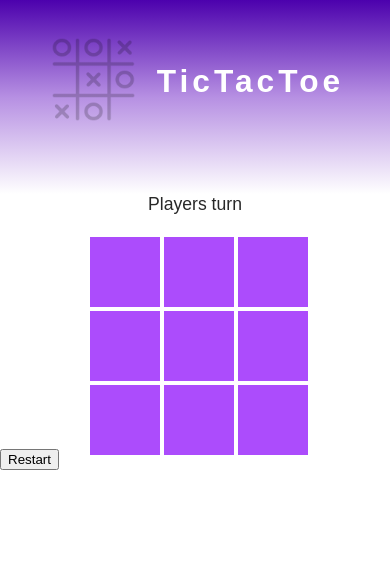
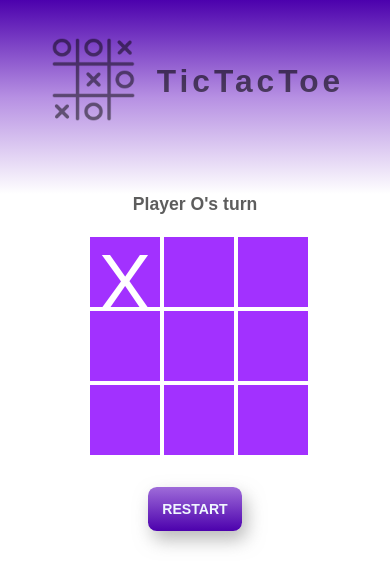
Before and after one commit to jzenzinger/TicTacToe_Odin, a plain HTML site: page index.html in a window 390 px wide. Both pictures are taken after a click on the element 125 px from the left and 271 px from the top of the page. Drawn offline with Linux system fonts and the light colour scheme.

Commit message:
Initial commit

```diff
--- a/index.html
+++ b/index.html
@@ -22,7 +22,7 @@
             <h1 class="game-title">TicTacToe</h1>
         </header>
         <div class="container">
-            <div class="player-info">Players turn</div>
+            <div class="player-info" id="player-info">Let's play! X is starting</div>
             <div class="gameboard-wrapper">
                 <div class="field" data-index="0"></div>
                 <div class="field" data-index="1"></div>
@@ -34,7 +34,7 @@
                 <div class="field" data-index="7"></div>
                 <div class="field" data-index="8"></div>
             </div>
-            <div class="restart-button-wrapper">
+            <div class="restart-btn-wrapper">
                 <button class="restart-btn" id="restart-btn">Restart</button>
             </div>
         </div>
--- a/main.js
+++ b/main.js
@@ -0,0 +1,137 @@
+const Player = (symbol) => {
+    this.symbol = symbol;
+
+    const getSymbol = () => {
+        return symbol;
+    }
+
+    return { getSymbol };
+};
+
+const Gameboard = (() => {
+    const board = ["", "", "", "", "", "", "", "", ""];
+
+    const setField = (index, symbol) => {
+        if (index > board.length) {
+            return;
+        }
+        board[index] = symbol;
+    };
+
+    const getField = (index) => {
+        if (index > board.length) {
+            return;
+        }
+        return board[index];
+    }
+
+    const resetField = () => {
+        for (let i = 0; i < board.length; i++) {
+            board[i] = "";
+        }
+    };
+
+    return { setField, getField, resetField };
+})();
+
+const displayController = (() => {
+    const fieldElements = document.querySelectorAll(".field");
+    const message = document.getElementById("player-info");
+    const restartBtn = document.getElementById("restart-btn");
+
+    fieldElements.forEach((field) =>
+        field.addEventListener("click", (e) => {
+            if (gameController.getIsOver() || e.target.textContent !== "") {
+                return;
+            }
+            gameController.playRound(parseInt(e.target.dataset.index));
+            updateGameboard();
+        })
+    );
+
+    restartBtn.addEventListener("click", () => {
+        Gameboard.resetField();
+        gameController.reset();
+        updateGameboard();
+        setPlayerInfo("Player X's turn");
+    });
+
+    const updateGameboard = () => {
+        for(let i = 0; i < fieldElements.length; i++) {
+            fieldElements[i].textContent = Gameboard.getField(i);
+        }
+    };
+
+    const setResultInfo = (winner) => {
+        if (winner === "Draw") {
+            setPlayerInfo(`It's a draw.`);
+            Gameboard.resetField();
+        }
+        else {
+            setPlayerInfo(`Player ${winner} has won!`)
+        }
+    };
+
+    const setPlayerInfo = (info) => {
+        message.textContent = info;
+    };
+
+    return {setResultInfo, setPlayerInfo};
+})();
+
+const gameController = (() => {
+    const player1 = Player("X");
+    const player2 = Player("O");
+    let round = 1;
+    let gameIsOver = false;
+
+    const playRound = (index) => {
+        Gameboard.setField(index, getCurrentSymbol());
+        if(checkWinner(index)) {
+            displayController.setResultInfo(getCurrentSymbol());
+            gameIsOver = true;
+            return;
+        }
+        if(round === 9) {
+            displayController.setResultInfo("Draw");
+            gameIsOver = true;
+            return;
+        }
+        round++;
+        displayController.setPlayerInfo(`Player ${getCurrentSymbol()}'s turn`);
+    };
+
+    const getCurrentSymbol = () => {
+        return round % 2 === 1 ? player1.getSymbol() : player2.getSymbol();
+    };
+
+    const checkWinner = (index) => {
+        const winConditions = [
+            [0,1,2],
+            [3,4,5],
+            [6,7,8],
+            [0,3,6],
+            [1,4,7],
+            [2,5,8],
+            [0,4,8],
+            [2,4,6],
+        ];
+
+        return winConditions
+            .filter((combination) => combination.includes(index))
+            .some((possibleComb) => possibleComb.every((index) => Gameboard.getField(index) === getCurrentSymbol()
+            )
+        );
+    };
+
+    const getIsOver = () => {
+        return gameIsOver;
+    };
+
+    const reset = () => {
+        round = 1;
+        gameIsOver = false;
+    };
+
+    return {playRound, getIsOver, reset};
+})();
--- a/styles.css
+++ b/styles.css
@@ -14,13 +14,13 @@ body {
     font-size: 1.8em;
     letter-spacing: 4px;
     font-weight: bold;
-    color: rgb(255, 255, 255);
+    color: rgba(0, 0, 0, 0.582);
 }
 .header img{
     max-width: 6em;
     min-width: 1em;
     padding-right: 1em;
-    opacity: 0.2;
+    opacity: 0.5;
 }
 
 .header img:hover {
@@ -36,7 +36,8 @@ body {
     text-align: center;
     margin: auto;
     font-family: Arial, Helvetica, sans-serif;
-    color: rgba(0, 0, 0, 0.842);
+    color: rgba(0, 0, 0, 0.637);
+    font-weight: bold;
 }
 
 .gameboard-wrapper {
@@ -46,23 +47,48 @@ body {
     width: 450px;
     height: 450px;
     padding-top: 5%;
-    /*border: 2px solid #555;*/
 }
 
 .field {
     width: 150px;
     height: 150px;
     border: 2px solid rgb(255, 255, 255);
-    background-color: rgba(170, 71, 252, 0.973);
-    font-size: 10rem;
+    background-color: rgba(160, 44, 255, 0.973);
+    font-family: Arial, Helvetica, sans-serif;
     text-align: center;
+    font-size: 9rem;
     cursor: pointer;
     user-select: none;
+    color: white;
 }
 
-@media (max-width: 660px) {
+.restart-btn-wrapper {
+    justify-content: center;
+    text-align: center;
+    padding: 2.4em;
+}
+
+.restart-btn-wrapper button{
+  margin-top: 2rem;
+  padding: 1.6rem;
+  text-transform: uppercase;
+  font-family: Arial, Helvetica, sans-serif;
+  color: aliceblue;
+  background: linear-gradient(rgba(89, 1, 190, 0.582) ,rgb(76, 1, 173));
+  border: none;
+  border-radius: 1rem;
+  font-size: 1.6em;
+  font-weight: bold;
+  box-shadow: 0.5rem 1rem 2rem rgba(134, 134, 134, 0.575);
+}
+
+.restart-btn-wrapper button:hover {
+  background: linear-gradient(rgba(130, 21, 255, 0.521),rgb(57, 0, 131));
+}
+
+@media (max-width: 760px) {
     html {
-      font-size: 75%;
+      font-size: 65%;
     }
 
     .gameboard-wrapper {
```
